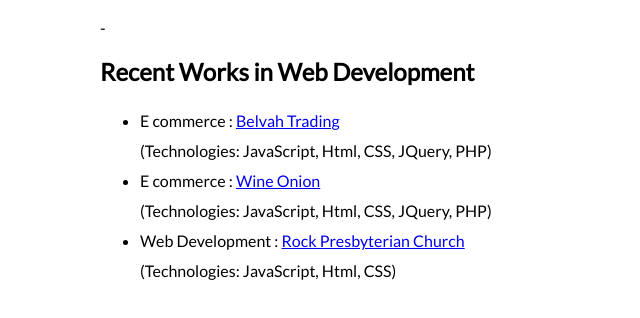
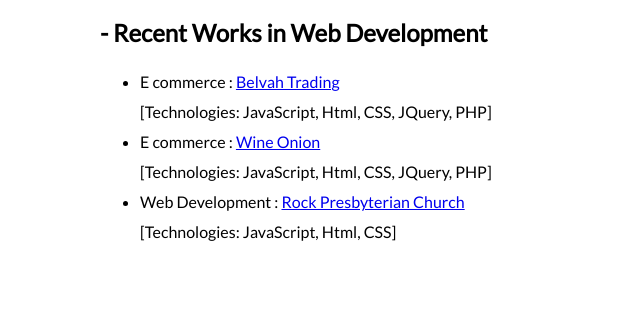
Before and after one commit to guinevere19/guinevere19.github.io, a plain HTML site: page index.html in a window 1280 px wide. Shown: the part 92-410 px from the top of the page, without its empty margins (0-640 px from the left). Drawn offline with Linux system fonts and the light colour scheme.

Commit message:
Update index.html

```diff
--- a/index.html
+++ b/index.html
@@ -11,7 +11,7 @@
         line-height:30px;
       }
       smallt{
-        font-size:12pt;
+        font-size:10pt;
       }
 
     </style>
@@ -20,17 +20,17 @@
 
   <body style="margin: 50px 0 0 100px">
     <h1>Jinhee Yang: Portfolio</h1>
-    - <h2>Recent Works in Web Development</h2>
+    <h2> - Recent Works in Web Development</h2>
 
     <ul>
       <li>E commerce : <a href="http://50.251.172.179" target="new">Belvah Trading</a><br />
-        <span class="smallt"></span>(Technologies: JavaScript, Html, CSS, JQuery, PHP)</span>
+        <span class="smallt">[Technologies: JavaScript, Html, CSS, JQuery, PHP]</span>
       </li>
       <li>E commerce : <a href="http://wineonion.com" target="new">Wine Onion</a><br />
-        <span class="smallt"></span>(Technologies: JavaScript, Html, CSS, JQuery, PHP)</span>
+        <span class="smallt">[Technologies: JavaScript, Html, CSS, JQuery, PHP]</span>
       </li>
       <li> Web Development : <a href="http://rockpc.org" target="new">Rock Presbyterian Church</a><br />
-        <span class="smallt"></span>(Technologies: JavaScript, Html, CSS)</span>
+        <span class="smallt">[Technologies: JavaScript, Html, CSS]</span>
       </li>
     </ul>
   </body>
```
